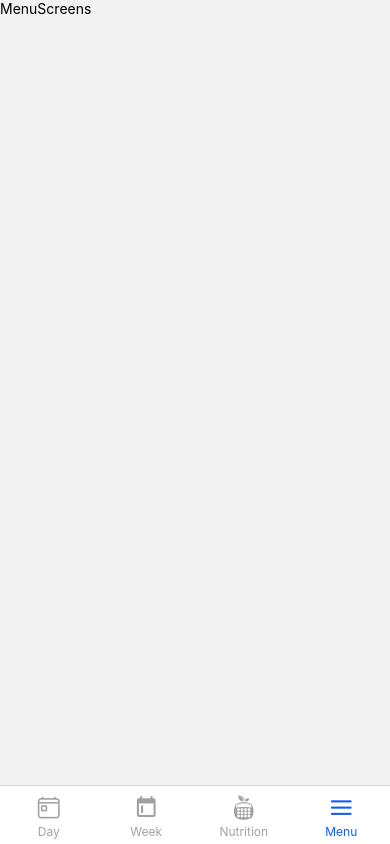
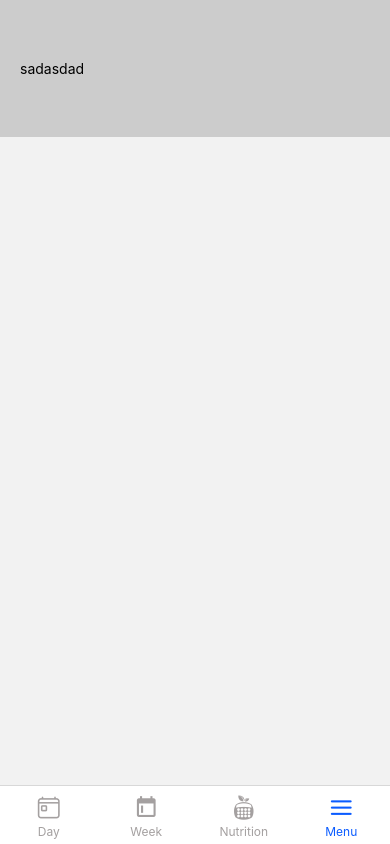
Before and after one commit to ariel151515/Flextonica, a React Native app in the folder Flextonica-Frontend/: screen /MenuScreen in a window 390 px wide. Built offline with nearby package versions, Linux system fonts and the light colour scheme.

Commit message:
inicio de la construccion del menu

```diff
--- a/Flextonica-Frontend/navigation/Navigation.jsx
+++ b/Flextonica-Frontend/navigation/Navigation.jsx
@@ -5,7 +5,7 @@ import { createBottomTabNavigator } from '@react-navigation/bottom-tabs';
 // Screens
 import DayScreen from '../screens/DayScreen/DayScreen';
 import WeekScreen from '../screens/WeekScreens/WeekScreen';
-import MenuScreen from '../screens/MenuScreens/MenuScreens';
+import MenuScreen from '../screens/MenuScreen/MenuScreen';
 import NutritionTabs from '../screens/NutritionTabs/NutritionTabs';
 
 // Iconos tab
@@ -110,8 +110,7 @@ const TabGroup = () => {
                             Menu
                         </Text>
                     ),
-                    headerShown: false, // Oculta la barra superior en la pantalla "Diario"
-                    headerTitle: false // Oculta el título en la pantalla "Diario"
+
                 }}
             />
 
--- /dev/null
+++ b/Flextonica-Frontend/screens/MenuScreen/MenuScreen.jsx
@@ -0,0 +1,46 @@
+import { View, Text, StyleSheet } from 'react-native';
+import React,{ useEffect } from 'react';
+import { useNavigation } from '@react-navigation/native';
+
+
+
+export const BoxMenuUser = () => {
+    return (
+        <View style={styles.container}>
+            <Text>sadasdad</Text>
+        </View>
+    );
+}
+
+const MenuScreen = () => {
+    const navigation = useNavigation(); // Declaración de navigation
+
+    useEffect(() => {
+        console.log("Ejecutando useEffect de WeekScreen");
+        navigation.setOptions({
+            headerShown: false, // Oculta la barra superior
+            headerTitle: false // Oculta el título
+        });
+    }, []);
+
+  return (
+    <View style={styles.container}>
+        <BoxMenuUser />
+    </View>
+  )
+}
+
+
+const styles = StyleSheet.create({
+    container: {
+        display: 'flex',
+        width: '100%',
+        paddingLeft:10,
+        paddingRight:10,
+        paddingTop:30,
+        paddingBottom:30,
+        backgroundColor: '#ccc',
+    }
+})
+
+export default MenuScreen
--- a/Flextonica-Frontend/screens/MenuScreens/MenuScreens.jsx
+++ /dev/null
@@ -1,12 +0,0 @@
-import { View, Text } from 'react-native'
-import React from 'react'
-
-const MenuScreens = () => {
-  return (
-    <View>
-      <Text>MenuScreens</Text>
-    </View>
-  )
-}
-
-export default MenuScreens
```
